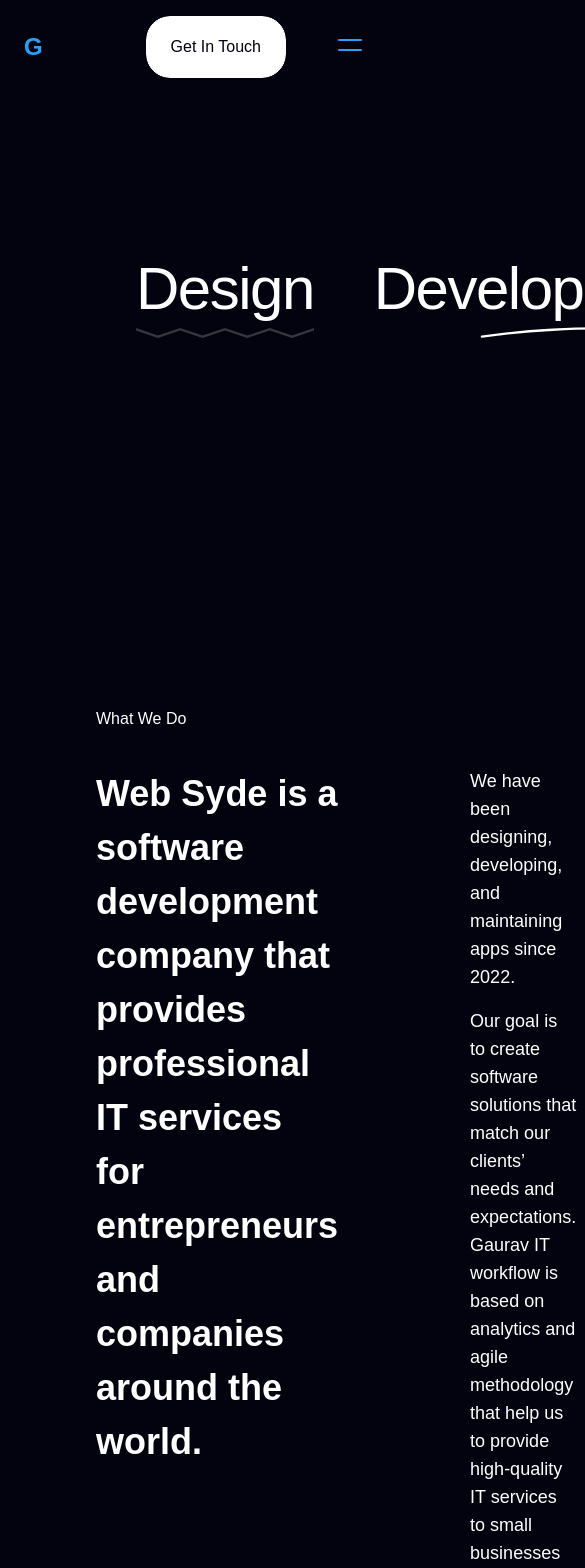
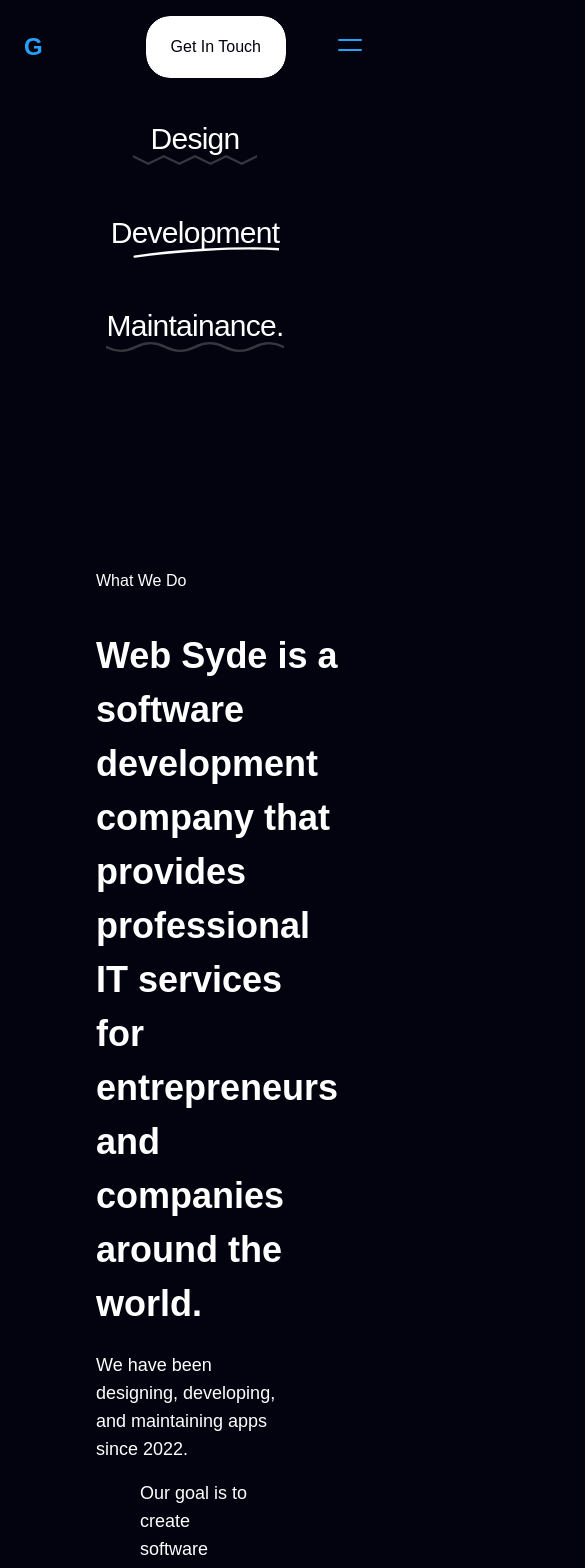
Before and after one commit to Rishi2600/web-syde, a Next.js app: page / in a window 390 px wide. Shown: the top 1568 px of the page, 585 px wide, since content can reach past the window. Built offline with nearby package versions, Linux system fonts and the light colour scheme.

Commit message:
add responsiveness to HeroSection and fix bugs in mobile

```diff
--- a/src/app/page.tsx
+++ b/src/app/page.tsx
@@ -1,6 +1,6 @@
 import Footer from "@/components/Footer";
 import HeroSection from "@/components/HeroSection";
-import Navbar from "@/components/Navbar";
+// import Navbar from "@/components/Navbar";
 import ProjectSection from "@/components/ProjectSection";
 import ReasonSection  from "@/components/ReasonSection";
 import ScrollItem from "@/components/ScrollItem";
--- a/src/components/HeroSection.tsx
+++ b/src/components/HeroSection.tsx
@@ -3,29 +3,36 @@
 import DashedAnimatedLine from "./ui/DashedAnimatedLine";
 import CurlAnimatedLine from "./ui/CurlAnimatedLine";
 
-
 export default function HeroSection() {
     return (
-        <>
-            <div className="relative py-32 my-20 items-center justify-center text-center">
+        <div className="relative py-20 md:py-32 my-10 md:my-20 flex items-center justify-center text-center">
             <div className="container">
-                    <h1 className="text-center mb-8 flex px-2 pl-3 font-medium leading-normal text-6xl my-10 tracking-tight text-secondary">
-                        <Link href={"/services/#design"}
-                        className="leading-snug px-7 mb-6 text-secondary no-underline duration-500 group">Design
-                                {/* <SpikeAnimatedLine /> */}
+                <h1 className="flex flex-wrap justify-center gap-4 px-4 font-medium text-3xl sm:text-4xl md:text-5xl lg:text-6xl leading-tight tracking-tight text-secondary text-center">
+                    <Link
+                        href="/services/#design"
+                        className="relative px-4 sm:px-6 text-secondary no-underline duration-500 group"
+                    >
+                        Design
                         <SpikeAnimatedLine />
                     </Link>
-                        <Link href={"/services/#development"}
-                        className="leading-snug mb-8 px-8 text-secondary no-underline duration-500 group">Development
+
+                    <Link
+                        href="/services/#development"
+                        className="relative px-4 sm:px-6 text-secondary no-underline duration-500 group"
+                    >
+                        Development
                         <DashedAnimatedLine />
                     </Link>
-                        <Link href={"/services/#maintainance"}
-                        className="leading-snug mb-8 px-6 text-secondary no-underline duration-500 group">Maintainance.
+
+                    <Link
+                        href="/services/#maintainance"
+                        className="relative px-4 sm:px-6 text-secondary no-underline duration-500 group"
+                    >
+                        Maintainance.
                         <CurlAnimatedLine />
                     </Link>
                 </h1>
             </div>
         </div>
-        </>
-    )
+    );
 }
--- a/src/components/WhatweDo.tsx
+++ b/src/components/WhatweDo.tsx
@@ -6,18 +6,19 @@
         <>
             <div className="py-16 relative box-border text-secondary">
                 <div className="container">
-                    <div className="transform-none translate-y-24 transition-all ease-linear ">
+
+                    <div className=" transform origin-bottom transition-all ease-linear ">
                         <h2 className="mb-9 text-base font-normal leading-6">What We Do</h2>
 
-                        <div className="flex -mx-11">
+                        <div className="flex -mx-11 flex-wrap">
                             {/* FIX THIS FOR MOBILE-SCREEN  */}
-                            <div className="flex flex-wrap">
-                                <p className="mb-5 py-0 px-11 text-4xl font-semibold leading-normal">Web Syde is a software development company that provides professional IT services for entrepreneurs and companies around the world.
+                            <div className="col-[65%] py-0 px-11 box-border">
+                                <p className="mb-5 text-4xl font-semibold leading-normal">Web Syde is a software development company that provides professional IT services for entrepreneurs and companies around the world.
                                 </p>
                             </div>
 
-                            <div className="flex flex-wrap mx-11">
-                                <p className="mb-4 font-normal py-0 px-11 text-lg">We have been designing, developing, and maintaining apps since 2022.</p>
+                            <div className="col-[35%] py-0 px-11 box-border">
+                                <p className="mb-4 font-normal  text-lg">We have been designing, developing, and maintaining apps since 2022.</p>
 
                                 <p className="mb-4 font-normal py-0 px-11 text-lg">Our goal is to create software solutions that match our clients’ needs and expectations. Gaurav IT workflow is based on analytics and agile methodology that help us to provide high-quality IT services to small businesses and startups.</p>
                             </div>
--- a/src/components/ui/MobileDrawer.tsx
+++ b/src/components/ui/MobileDrawer.tsx
@@ -32,7 +32,7 @@
           transition={{ type: 'spring', stiffness: 200, damping: 40 }}
           className="fixed top-0 right-0 h-full w-[100%] sm:w-[100%] bg-primary text-secondary z-40 p-6 flex flex-col flex-wrap justify-between text-4xl"
         >
-          <div className='-mx-4'>
+          <div className='-mx-4 bg-primary'>
                           {/* Navigation */}
               <div className="px-4 text-4xl">
                 <h2 className="text-2xl font-medium tracking-wide text-secondary mb-6 opacity-60">Menu</h2>
--- a/src/components/ui/SpikeAnimatedLine.tsx
+++ b/src/components/ui/SpikeAnimatedLine.tsx
@@ -1,5 +1,7 @@
 // components/SpikeAnimatedLine.tsx
+import Image from "next/image";
 import React from "react";
+
 
 
 const SpikeAnimatedLine = () => {
@@ -11,6 +13,7 @@
         className="relative -mt-2 w-full left-0  h-3 stroke-secondary animate-none group-hover:animate-draw-line"
       />
     </span>
+
   );
 };
 
```
Lines whose indentation alone changed are shown as unchanged.
